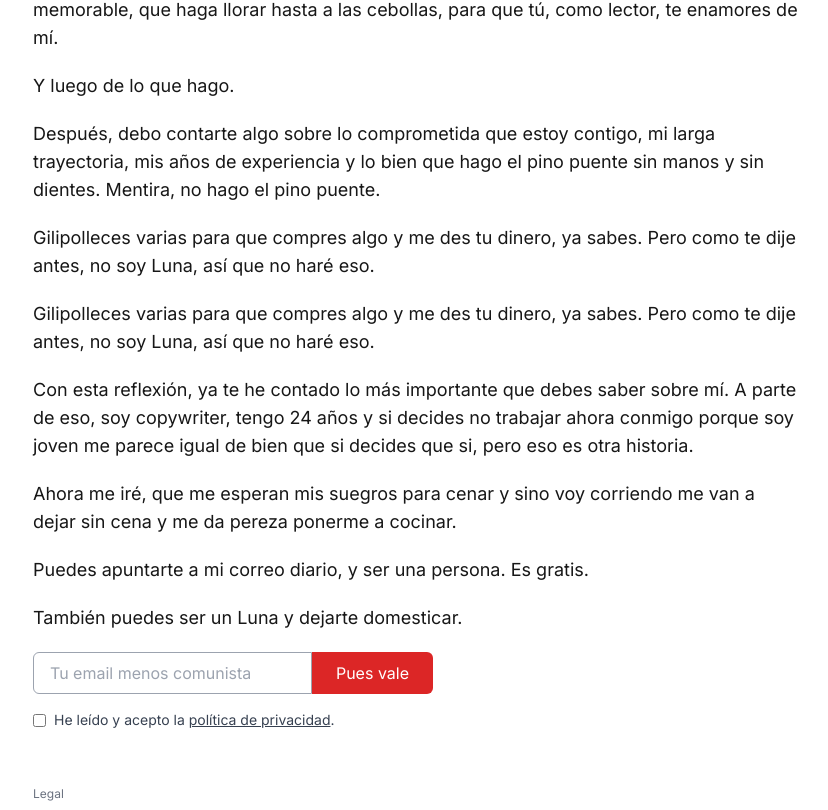
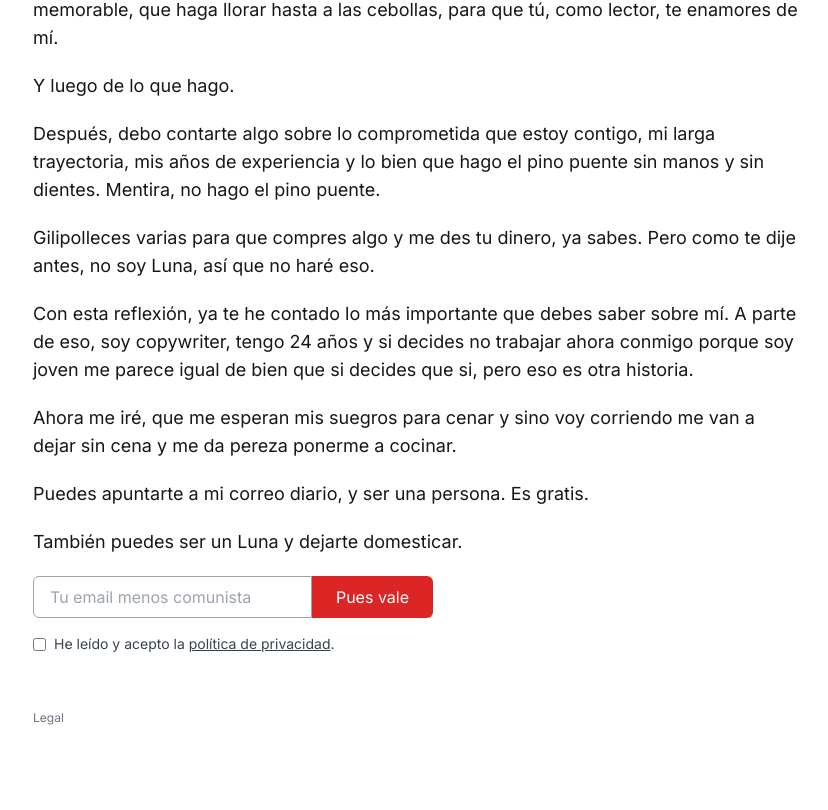
Before and after one commit to MariaLipiz/miraencomentarios, a Next.js app: page /sobremi in a window 1280 px wide. Shown: the part 1812-2622 px from the top of the page, without its empty margins (175-1003 px from the left). After the commit the page ends 2546 px from the top, so only its background shows below. Built offline with nearby package versions, Linux system fonts and the light colour scheme.

Commit message:
jwnjfnew

```diff
--- a/app/sobremi/page.tsx
+++ b/app/sobremi/page.tsx
@@ -154,10 +154,7 @@ export default function Sobremi() {
         Gilipolleces varias para que compres algo y me des tu dinero, ya sabes. Pero como te dije antes, no soy Luna, así
         que no haré eso.
       </p>
-      <p className="text-base sm:text-lg max-w-3xl font-normal">
-        Gilipolleces varias para que compres algo y me des tu dinero, ya sabes. Pero como te dije antes, no soy Luna, así
-        que no haré eso.
-      </p>
+
 
       <p className="text-base sm:text-lg max-w-3xl font-normal">
        Con esta reflexión, ya te he contado lo más importante que debes saber sobre mí. A parte de eso, soy copywriter, tengo 24 años y si
```
